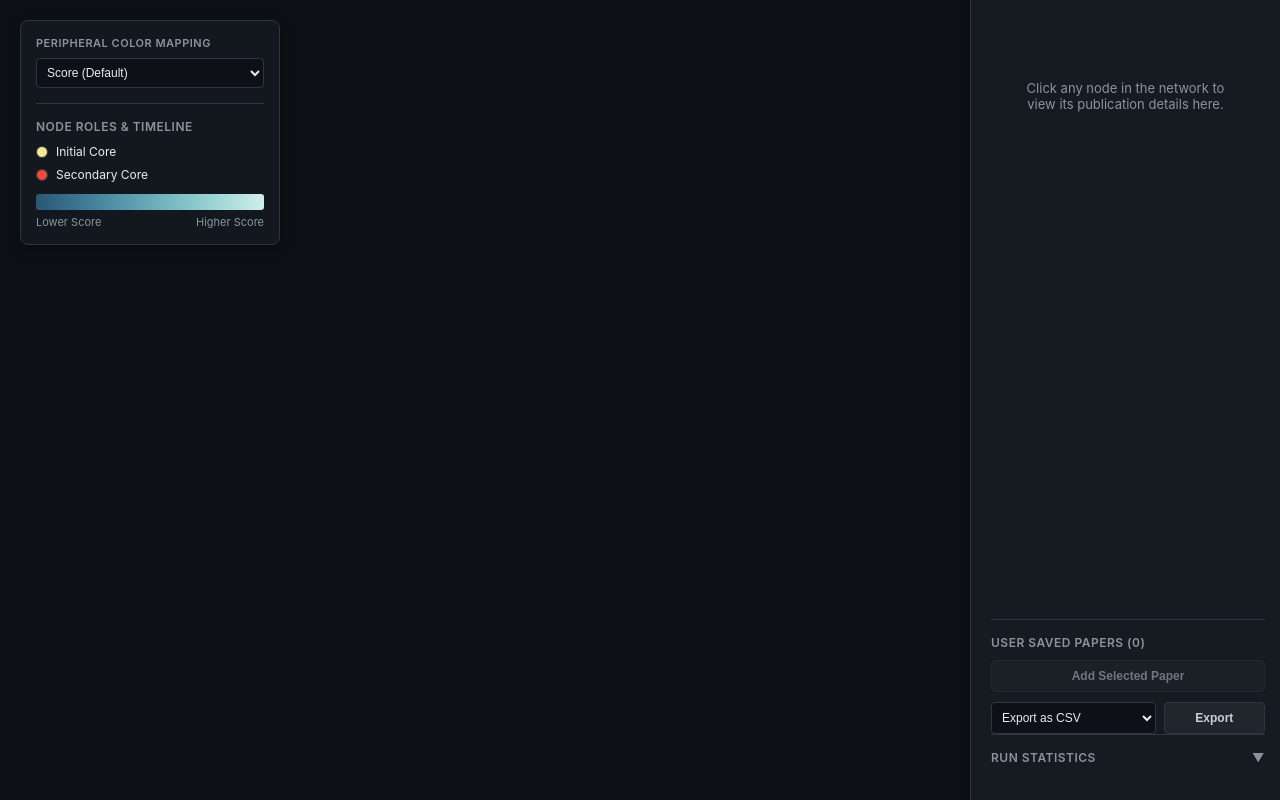
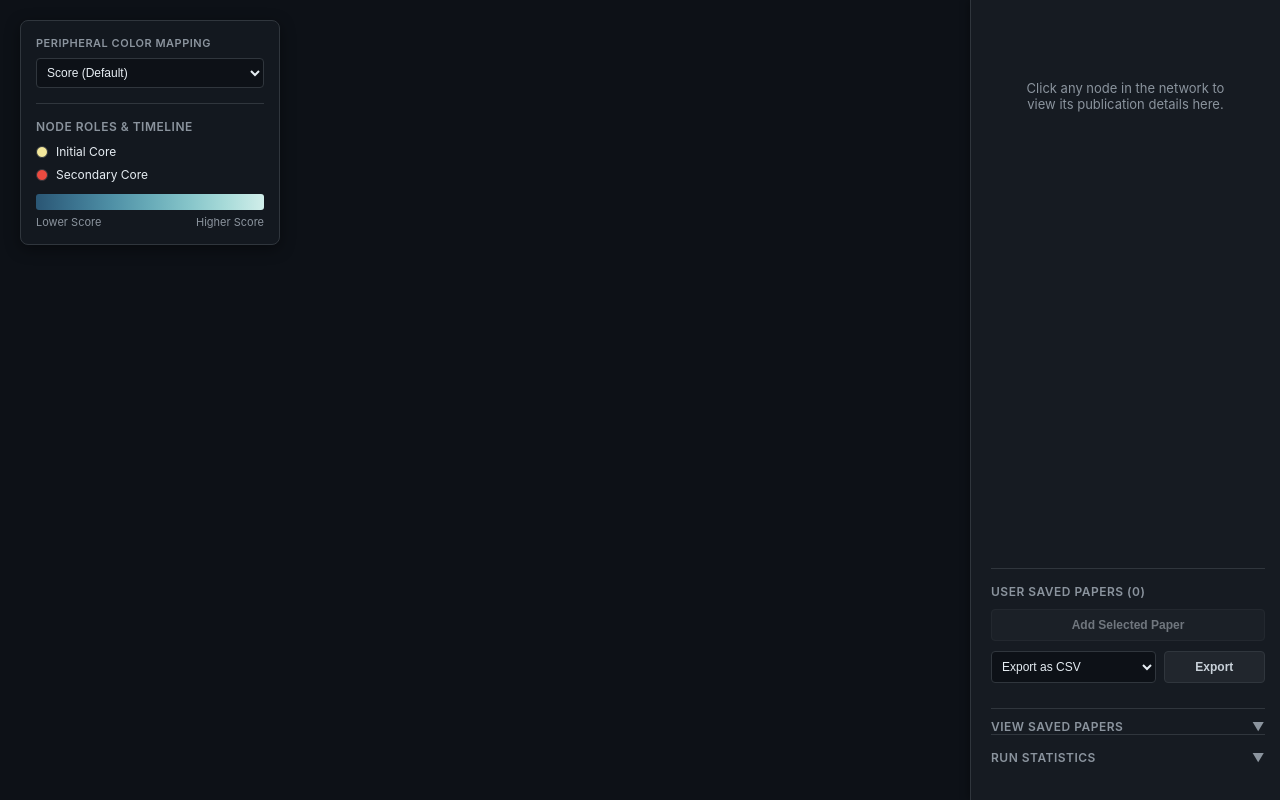
Before and after one commit to zzzhehao/citation-network, a Python web app: template src/citenet/templates/template.html in a window 1280 px wide. Run offline with Jinja, Linux system fonts and the light colour scheme; the template is opened without the code that fills it, so the values that code supplies are empty.

Commit message:
feat: show user list

```diff
--- a/pyproject.toml
+++ b/pyproject.toml
@@ -4,7 +4,7 @@
 
 [project]
 name = "citenet"
-version = "0.1.1.0005"
+version = "0.1.1.0006"
 description = "Citation Network Constructor"
 readme = "README.md"
 requires-python = ">=3.14"
--- a/src/citenet/templates/template.html
+++ b/src/citenet/templates/template.html
@@ -314,6 +314,73 @@
             flex: 1;
         }
 
+        /* Saved List Items Display */
+        .saved-list-container {
+            margin-top: 15px;
+            border-top: 1px solid #30363d;
+            padding-top: 10px;
+        }
+
+        .saved-list-header {
+            font-size: 12px;
+            font-weight: 600;
+            color: #8b949e;
+            cursor: pointer;
+            display: flex;
+            justify-content: space-between;
+            align-items: center;
+            text-transform: uppercase;
+            letter-spacing: 0.5px;
+            user-select: none;
+        }
+
+        .saved-list-header:hover {
+            color: #e6edf3;
+        }
+
+        .saved-list-content {
+            margin-top: 10px;
+            display: none;
+            flex-direction: column;
+            gap: 8px;
+            max-height: 200px;
+            overflow-y: auto;
+            padding-right: 5px;
+        }
+
+        .saved-list-content.active {
+            display: flex;
+        }
+
+        .saved-list-item {
+            background: #0d1117;
+            border: 1px solid #30363d;
+            padding: 8px;
+            border-radius: 4px;
+            cursor: pointer;
+            transition: border-color 0.2s;
+        }
+
+        .saved-list-item:hover {
+            border-color: #79c0ff;
+        }
+
+        .saved-list-item-title {
+            font-size: 11px;
+            font-weight: 600;
+            color: #e6edf3;
+            margin-bottom: 4px;
+            display: -webkit-box;
+            -webkit-line-clamp: 2;
+            -webkit-box-orient: vertical;
+            overflow: hidden;
+        }
+
+        .saved-list-item-meta {
+            font-size: 10px;
+            color: #8b949e;
+        }
+
         ::-webkit-scrollbar {
             width: 6px;
         }
@@ -452,6 +519,16 @@
                     </select>
                     <button id="btn-export-list" class="btn">Export</button>
                 </div>
+
+                <div class="saved-list-container">
+                    <div class="saved-list-header" id="saved-list-header">
+                        <span>View Saved Papers</span>
+                        <span id="saved-list-chevron">▼</span>
+                    </div>
+                    <div class="saved-list-content" id="saved-list-content">
+                        <!-- Saved items will be injected here -->
+                    </div>
+                </div>
             </div>
 
             <div class="stats-panel">
@@ -501,6 +578,34 @@
             const listCount = document.getElementById('user-list-count');
             const btnExport = document.getElementById('btn-export-list');
 
+            const savedListHeader = document.getElementById('saved-list-header');
+            const savedListContent = document.getElementById('saved-list-content');
+            const savedListChevron = document.getElementById('saved-list-chevron');
+
+            // Toggle the saved list display
+            savedListHeader.addEventListener('click', () => {
+                savedListContent.classList.toggle('active');
+                savedListChevron.textContent = savedListContent.classList.contains('active') ? '▲' : '▼';
+            });
+
+            // Function to refresh the HTML list of saved papers
+            function updateSavedListUI() {
+                savedListContent.innerHTML = '';
+                for (const d of userList.values()) {
+                    const item = document.createElement('div');
+                    item.className = 'saved-list-item';
+                    item.innerHTML = `
+                <div class="saved-list-item-title">${d.fullTitle}</div>
+                <div class="saved-list-item-meta">${d.year} | ${d.authors[0] || 'Unknown'} et al.</div>
+            `;
+                    item.addEventListener('click', (e) => {
+                        e.stopPropagation();
+                        selectNode(d); // We will define this next
+                    });
+                    savedListContent.appendChild(item);
+                }
+            }
+
             btnAdd.addEventListener('click', () => {
                 if (!currentSelectedNode) return;
                 if (userList.has(currentSelectedNode.id)) {
@@ -513,6 +618,7 @@
                     btnAdd.style.borderColor = '#eb4a40';
                 }
                 listCount.textContent = userList.size;
+                updateSavedListUI();
             });
 
             function downloadBlob(content, filename, contentType) {
@@ -617,6 +723,23 @@
             .domain([1, 0.83, 0.66, 0.5, 0.33, 0.16, 0])
             .range(['#D1EEEAFF', '#A8DBD9FF', '#85C4C9FF', '#68ABB8FF', '#4F90A6FF', '#3B738FFF', '#2A5674FF']);
 
+        function selectNode(d) {
+            showInfo(d);
+            const connected = new Set([d.id]);
+
+            linkGroup.style('opacity', l => {
+                if (l.source.id === d.id || l.target.id === d.id) {
+                    connected.add(l.source.id);
+                    connected.add(l.target.id);
+                    return 1.0;
+                }
+                return 0.05;
+            });
+
+            link.attr("marker-end", l => (l.source.id === d.id || l.target.id === d.id) ? "url(#arrowhead)" : "url(#arrowhead-dimmed)");
+            node.style('opacity', n => connected.has(n.id) ? 1.0 : 0.1).classed('active-node', n => n.id === d.id);
+        }
+
         const node = g.selectAll('circle').data(nodes).enter().append('circle')
             .attr('r', d => d.size)
             .attr('fill', d => {
@@ -629,18 +752,7 @@
 
             .on('click', (event, d) => {
                 event.stopPropagation();
-                showInfo(d);
-                const connected = new Set([d.id]);
-
-                linkGroup.style('opacity', l => {
-                    if (l.source.id === d.id || l.target.id === d.id) {
-                        connected.add(l.source.id); connected.add(l.target.id);
-                        return 1.0;
-                    }
-                    return 0.05;
-                });
-                link.attr("marker-end", l => (l.source.id === d.id || l.target.id === d.id) ? "url(#arrowhead)" : "url(#arrowhead-dimmed)");
-                node.style('opacity', n => connected.has(n.id) ? 1.0 : 0.1).classed('active-node', n => n.id === d.id);
+                selectNode(d);
             })
             .on('mouseover', (event, d) => {
                 const tooltip = document.getElementById('tooltip');
```
